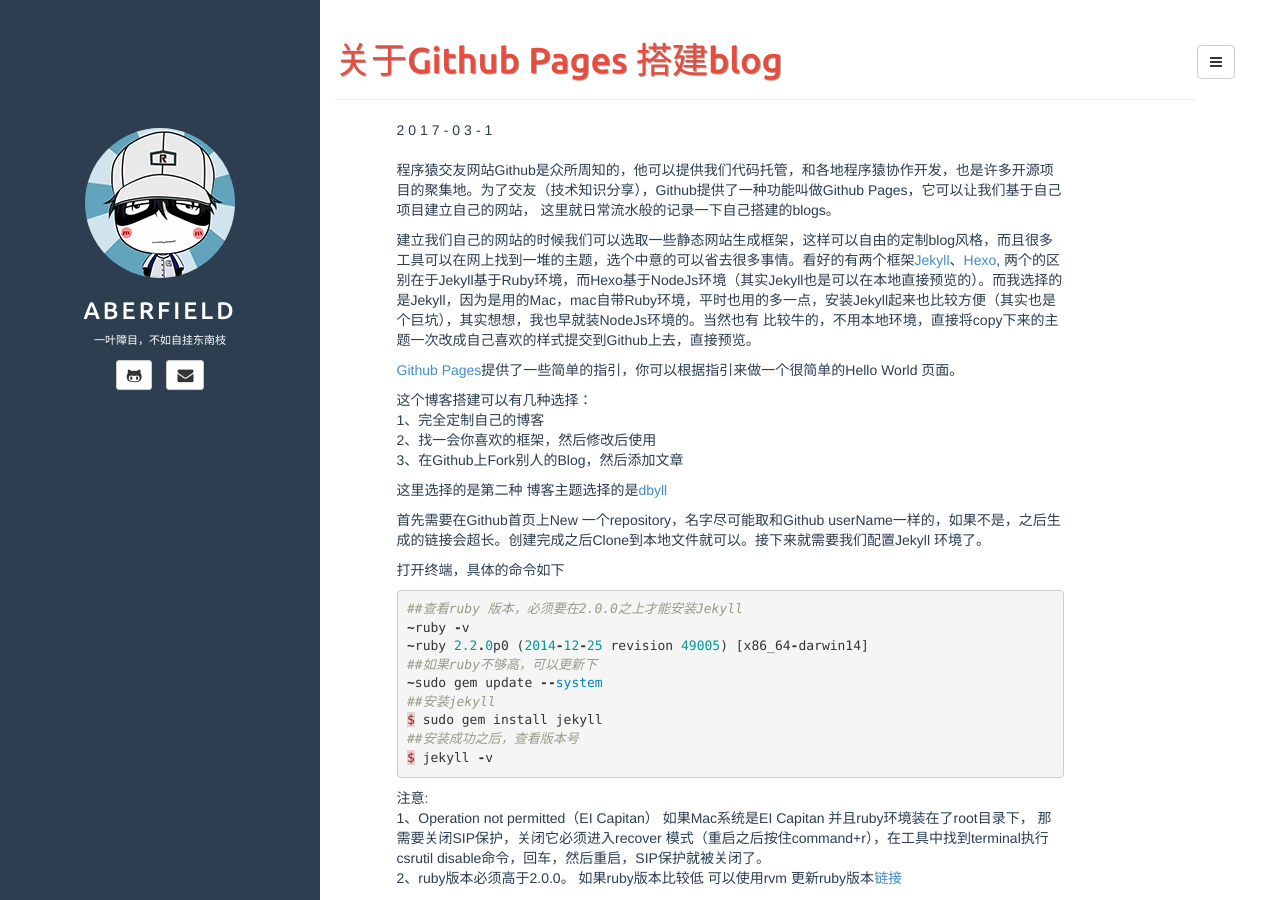
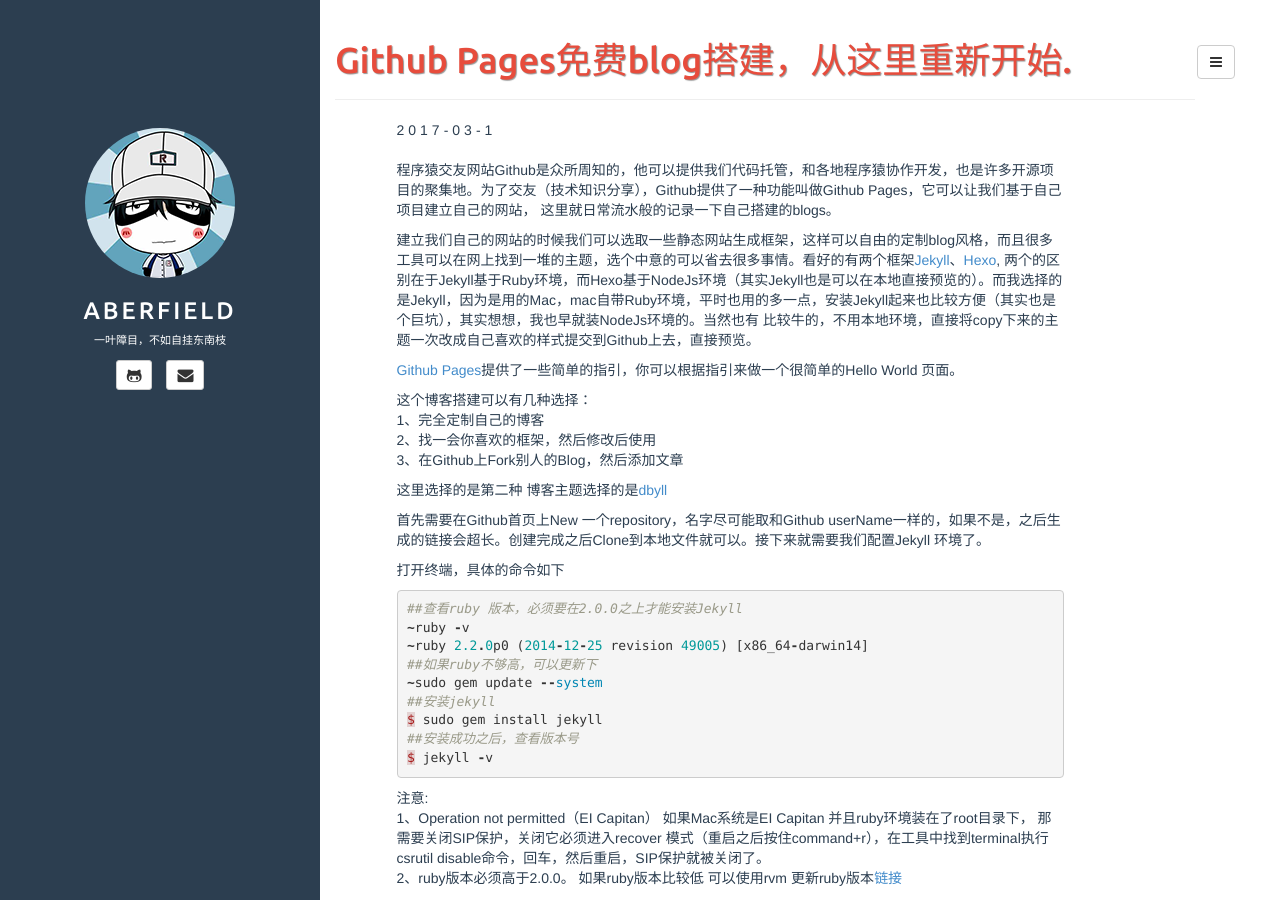
Before and after one commit to lk415064460/aberfield, a Jekyll site: the page built from _posts/2017-03-01-关于Github Pages 搭建blog.md, in a window 1280 px wide and 900 px high. Built offline with Jekyll 4.4.1, drawn with Linux system fonts in a browser that asks for light colours; comment, search, counter and statistics services are not loaded.

Commit message:
add 评论

```diff
--- a/_includes/post.html
+++ b/_includes/post.html
@@ -114,7 +114,7 @@
 	</div>
 </article>
 <!-- 多说评论框 start -->
-	<div class="ds-thread" data-thread-key="1" data-title="123" data-url="lk415064460.github.io"></div>
+	<div class="ds-thread" data-thread-key="{{page.tagline}}" data-title="{{page.title}}" data-url="{{ site.BASE_PATH }}{{ page.url }}"></div>
 <!-- 多说评论框 end -->
 <!-- 多说公共JS代码 start (一个网页只需插入一次) -->
 <script type="text/javascript">
--- a/_posts/2017-03-01-关于Github Pages 搭建blog.md
+++ b/_posts/2017-03-01-关于Github Pages 搭建blog.md
@@ -1,6 +1,6 @@
 ---
 layout: post
-title: 关于Github Pages 搭建blog
+title: Github Pages免费blog搭建，从这里重新开始.
 categories: [技术]
 tags: [技术]
 description: Github Pages免费blog搭建，从这里重新开始.
```
Also changed, not shown: 5 other files.
